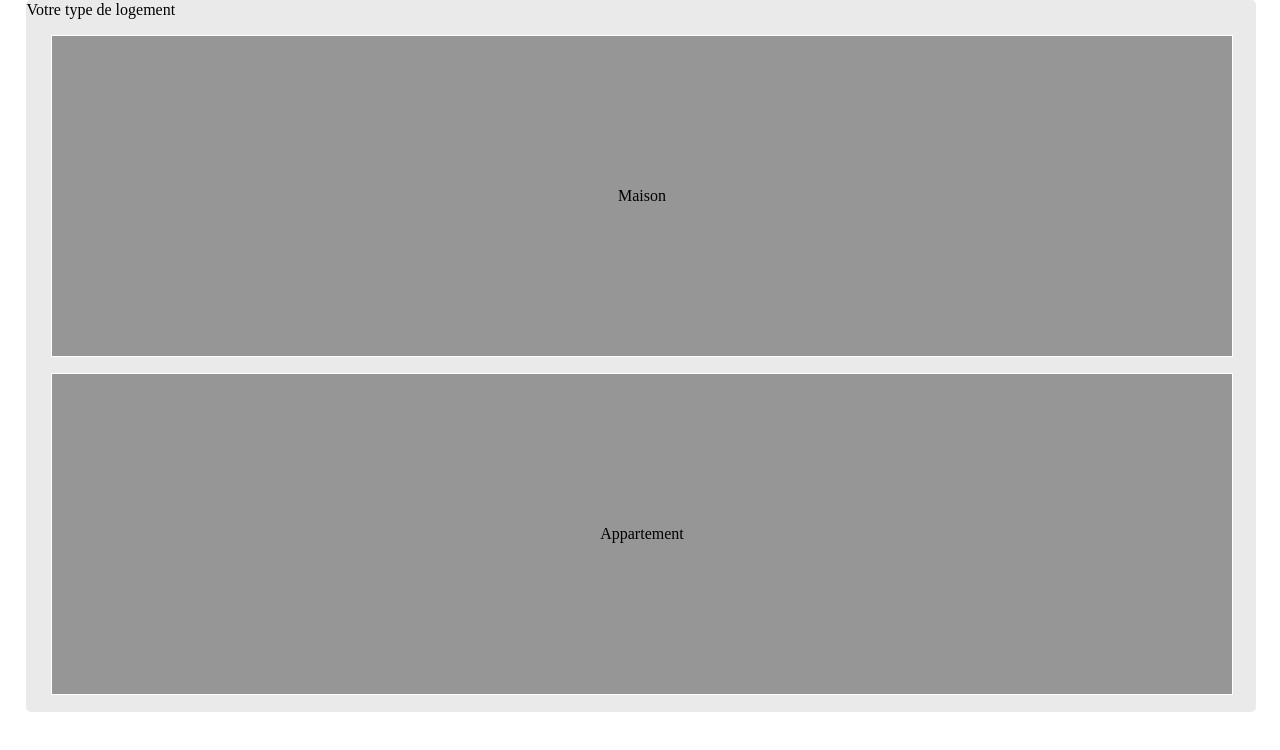
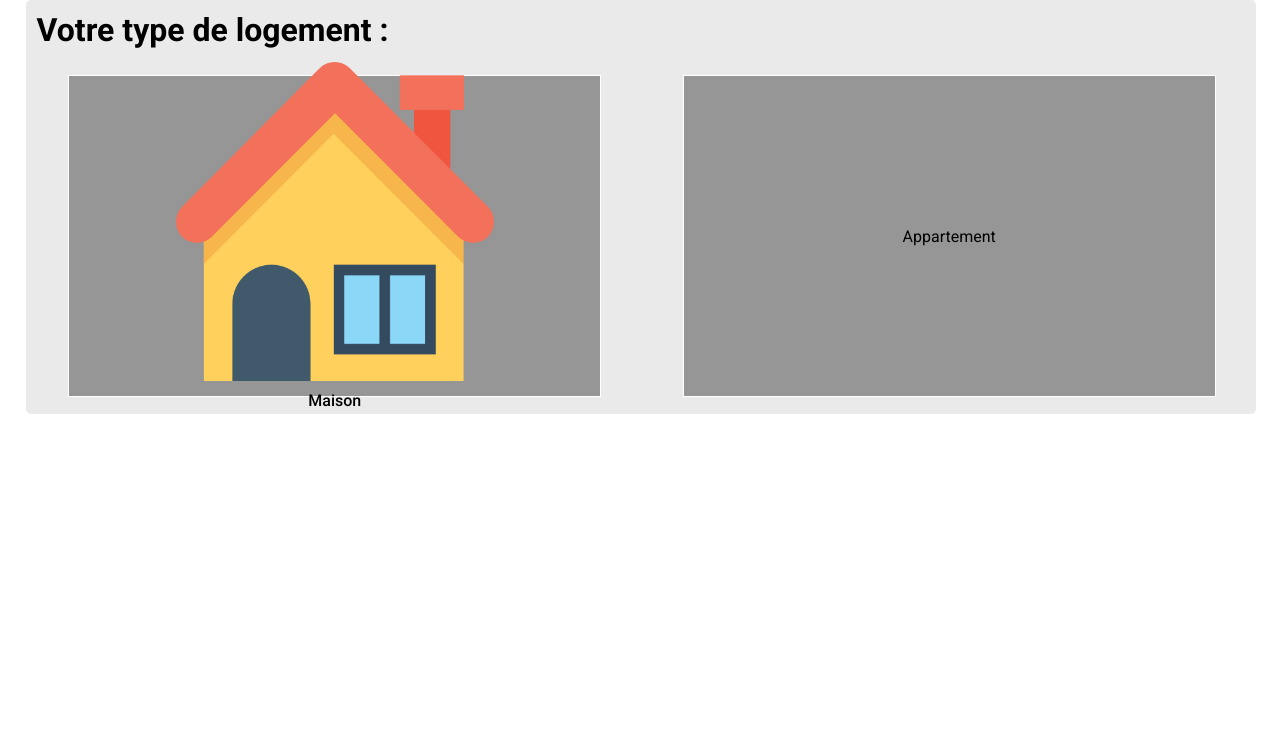
Before and after one commit to AdleySlbi/form-app, an Angular app: page / in a window 1280 px wide. Shown: the top 750 px of the page. Built offline with nearby package versions, Linux system fonts and the light colour scheme.

Commit message:
feat(form) : added the picture and the attribute

```diff
--- a/src/app/main-form/main-form.component.html
+++ b/src/app/main-form/main-form.component.html
@@ -1,12 +1,18 @@
 <div class="one-question">
-    <span class="title-q">Votre type de logement</span>
+    <h1 class="title-q">Votre type de logement : </h1>
+    <div class="answer-w">
         <div class="one-answer">
             <!-- <img src="../../assets/" alt=""> -->
             <input type="radio" name="qgroup" id="q1">
-        <label class="radio" for="q1">Maison</label>
+            <label class="radio" for="q1">
+                <img src="../../assets/icons/house.png" alt="House image">
+                <span>Maison</span>
+            </label>
         </div>
         <div class="one-answer">
             <input type="radio" id="q2" name="qgroup">
             <label class="radio" for="q2">Appartement</label>
         </div>
     </div>
+
+</div>
--- a/src/app/main-form/main-form.component.scss
+++ b/src/app/main-form/main-form.component.scss
@@ -5,8 +5,11 @@
     border: 1px solid #0000;
     border-radius: 5px;
     .title-q {
-        margin: 10px 0;
+        margin: 10px;
     }
+    .answer-w {
+        display: flex;
+        flex-direction: column;
         .one-answer {
             .radio {
                 background-color: #969696;
@@ -15,9 +18,17 @@
                 height: 40vh;
                 margin: 2vh 2%;
                 display: flex;
+                flex-direction: column;
                 justify-content: center;
                 align-items: center;
                 cursor: pointer;
+                img {
+                    width: 60%;
+                }
+                span {
+                    margin-top: 10px;
+                    font-weight: 500;
+                }
             }
             input[type=radio]{
                 display:none
@@ -28,3 +39,17 @@
             }
         }
     }
+}
+
+@media (min-width: 768px) {
+    .one-question {
+        .answer-w {
+            flex-direction: row;
+            justify-content: space-around;
+            align-items: center;
+            .one-answer {
+                width: 45%;
+            }
+        }
+    }
+}
--- a/src/styles.scss
+++ b/src/styles.scss
@@ -1,7 +1,12 @@
 /* You can add global styles to this file, and also import other style files */
+
+@import url('https://fonts.googleapis.com/css2?family=Roboto:ital,wght@0,100;0,300;0,400;0,500;0,700;0,900;1,100;1,300;1,400;1,500;1,700;1,900&display=swap');
+
+
 * {
     margin: 0;
     padding: 0;
+    font-family: 'Roboto', sans-serif;
 }
 
 body {
```
Also changed, not shown: src/assets/icons/house.png (added). Lines whose indentation alone changed are shown as unchanged.
